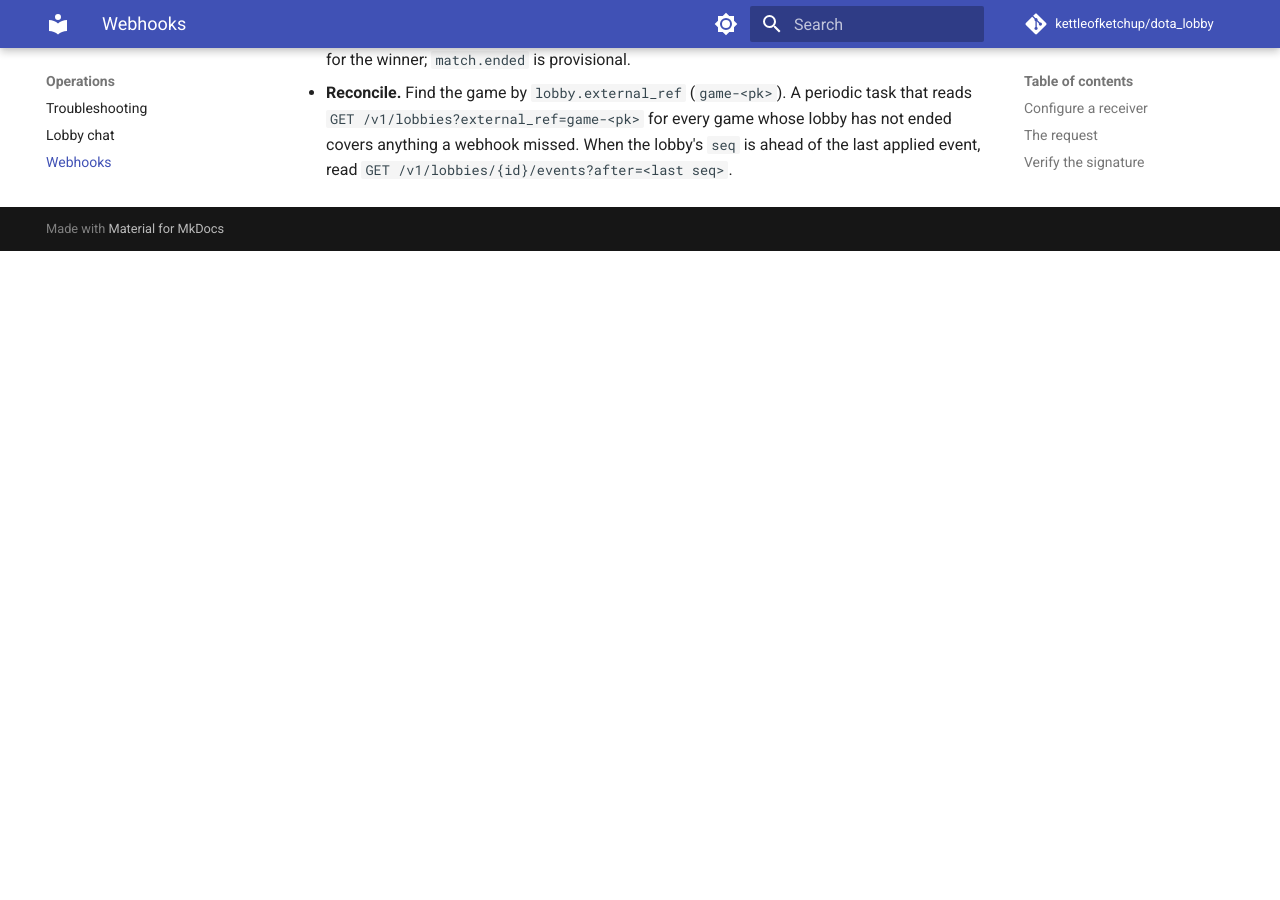
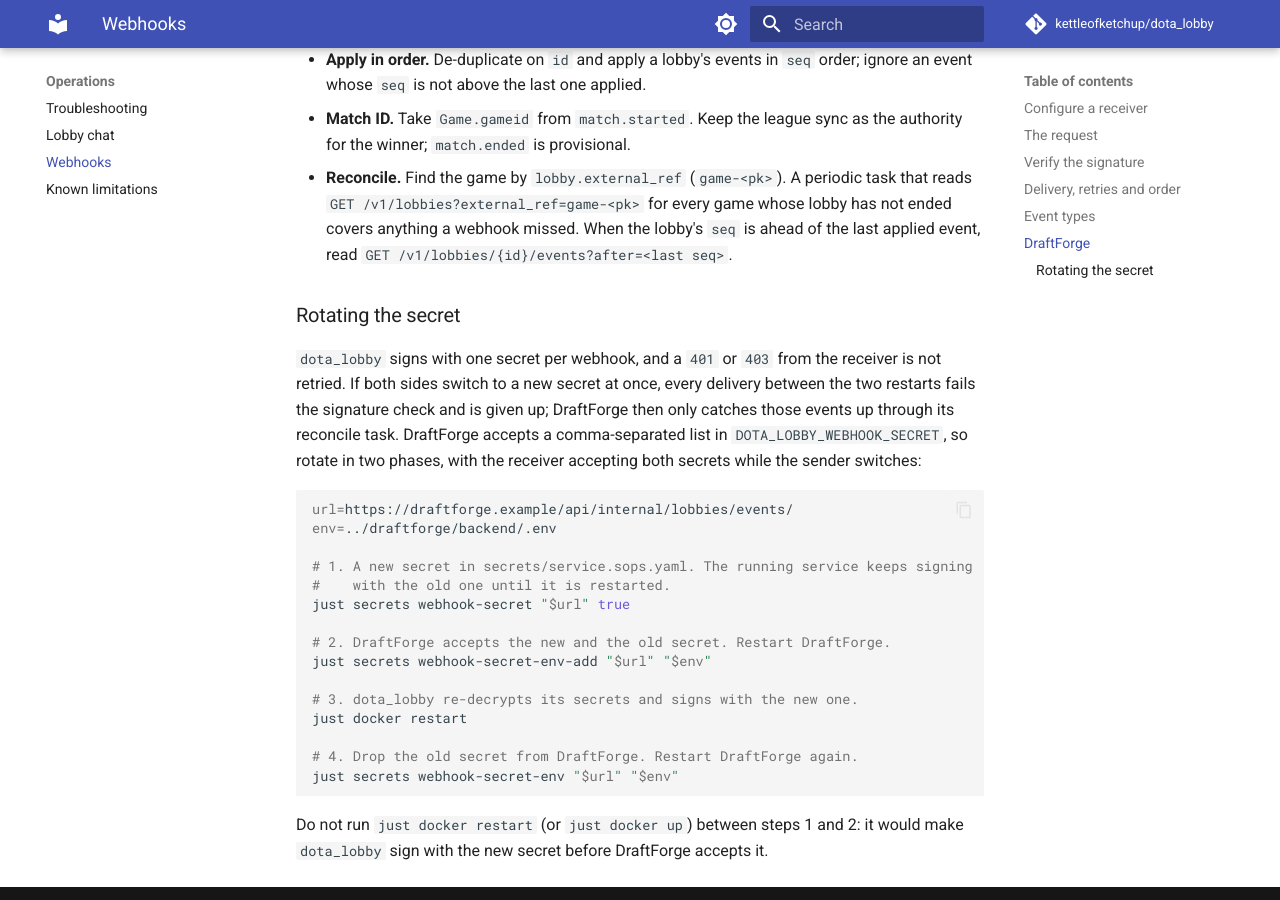
Before and after one commit to kettleofketchup/dota_lobby, an MkDocs documentation site: the page built from docs/operations/webhooks.md, in a window 1280 px wide and 900 px high, scrolled down 6573 px. Built offline with MkDocs 1.6.1 and Material for MkDocs 9.7.7, drawn with Linux system fonts in a browser that asks for light colours; comment, search, counter and statistics services are not loaded; before the commit the page ends 6824 px from its top, so only the background shows below that; some of the changed text lies outside the part shown.

Commit message:
just: rotate webhook secrets without failing deliveries
Rotating a webhook secret replaced it on both sides at once. dota_lobby
gives up a delivery on a 401 or 403, so every event sent between the two
restarts was lost until DraftForge's reconcile caught it up.

webhook-secret-env-add puts the new secret in front of the receiver's
comma-separated list instead of replacing it, so DraftForge accepts both
while dota_lobby switches. The webhooks guide describes the two-phase
rotation.

````diff
--- a/docs/operations/webhooks.md
+++ b/docs/operations/webhooks.md
@@ -226,13 +226,16 @@ just secrets list   # shows which URLs have a secret and a token
 ```
 
 - `webhook-secret` stores the secret under the lowercased URL, the way the service looks it
-  up. It refuses to replace an existing secret; pass `true` as a second argument to rotate it,
-  then run `webhook-secret-env` again and restart both sides.
+  up. It refuses to replace an existing secret; pass `true` as a second argument to rotate it
+  (see [Rotating the secret](#rotating-the-secret)).
 - `webhook-secret-env URL ENV_FILE [VAR]` writes `VAR=<secret>` (default
   `DOTA_LOBBY_WEBHOOK_SECRET`) into `ENV_FILE`, replacing an existing `VAR=` line and leaving
   the rest. The file ends up mode `0600`. The value travels from sops to the file through a
   pipe, so it never shows up on the terminal or in `ps`. For a DraftForge deployed with Helm,
   write to a scratch file and move the value into its secret from there.
+- `webhook-secret-env-add URL ENV_FILE [VAR]` does the same, but puts the secret in front of
+  the existing comma-separated `VAR=` list instead of replacing it, for rotation. Run twice,
+  it adds the secret once.
 - `webhook-token URL` reads one line from stdin. Keep the token out of your shell history:
   redirect it from a file or type it at the prompt.
 
@@ -257,3 +260,33 @@ just secrets list   # shows which URLs have a secret and a token
   `GET /v1/lobbies?external_ref=game-<pk>` for every game whose lobby has not ended covers
   anything a webhook missed. When the lobby's `seq` is ahead of the last applied event, read
   `GET /v1/lobbies/{id}/events?after=<last seq>`.
+
+### Rotating the secret
+
+`dota_lobby` signs with one secret per webhook, and a `401` or `403` from the receiver is not
+retried. If both sides switch to a new secret at once, every delivery between the two restarts
+fails the signature check and is given up; DraftForge then only catches those events up
+through its reconcile task. DraftForge accepts a comma-separated list in
+`DOTA_LOBBY_WEBHOOK_SECRET`, so rotate in two phases, with the receiver accepting both secrets
+while the sender switches:
+
+```bash
+url=https://draftforge.example/api/internal/lobbies/events/
+env=../draftforge/backend/.env
+
+# 1. A new secret in secrets/service.sops.yaml. The running service keeps signing
+#    with the old one until it is restarted.
+just secrets webhook-secret "$url" true
+
+# 2. DraftForge accepts the new and the old secret. Restart DraftForge.
+just secrets webhook-secret-env-add "$url" "$env"
+
+# 3. dota_lobby re-decrypts its secrets and signs with the new one.
+just docker restart
+
+# 4. Drop the old secret from DraftForge. Restart DraftForge again.
+just secrets webhook-secret-env "$url" "$env"
+```
+
+Do not run `just docker restart` (or `just docker up`) between steps 1 and 2: it would make
+`dota_lobby` sign with the new secret before DraftForge accepts it.
````
Also changed, not shown: changelog.d/added/deploy-safeguards.md (+4 -3 lines), changelog.d/documentation/deploy-safeguards.md (+3 -2 lines), 1 other file.
